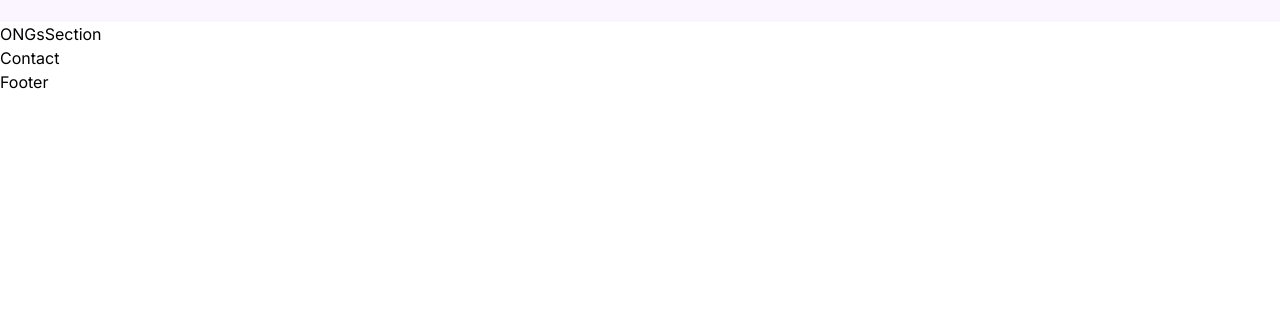
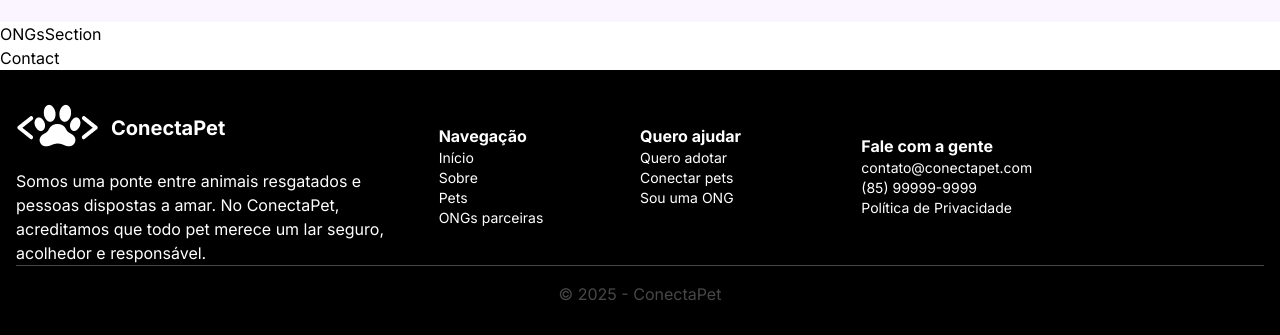
Before and after one commit to flaviare1s/conectapet-front, a React (Vite) app: page / in a window 1280 px wide. Shown: the part 906-1241 px from the top of the page. Before the commit the page ends 1000 px from the top, so only its background shows below. Built offline with nearby package versions, Linux system fonts and the light colour scheme.

Commit message:
feat: inicia elaboração do footer

```diff
--- a/src/App.jsx
+++ b/src/App.jsx
@@ -14,6 +14,7 @@ import { Footer } from "./components/Footer"
 import { Header } from "./components/Header"
 import { SelectAccountType } from "./pages/SelectAccountType"
 import { PetProfile } from "./pages/PetProfile"
+import { PoliticaPrivacidade } from "./pages/PoliticaPrivacidade"
 
 function App() {
 
@@ -35,6 +36,7 @@ function App() {
             <Route path="/pets/edit/:id" element={<PetEdit />} />
             <Route path='/ongs' element={<ONGs />} />
             <Route path='/congratulations' element={<Congratulations />} />
+            <Route path='/privacidade' element={<PoliticaPrivacidade />} />
             <Route path='*' element={<NotFound />} />
           </Routes>
         </main>
--- a/src/components/Banner.jsx
+++ b/src/components/Banner.jsx
@@ -1,7 +1,7 @@
 export const Banner = () => {
     return (
       <div>
-        Banner
+        Estou fazendo o banner
       </div>
     )
   }
--- a/src/components/Footer.jsx
+++ b/src/components/Footer.jsx
@@ -1,7 +1,54 @@
+import { Link } from "react-router-dom"
+import logo from "../assets/logo-pb.png"
+
 export const Footer = () => {
   return (
-    <div>
-      Footer
-    </div>
+    <footer className="bg-black text-white p-4 flex flex-col justify-center items-center">
+      <div className="grid grid-cols-1 md:grid-cols-3 items-center gap-5">
+        <div>
+          <div className="flex items-center gap-3">
+            <div className="w-[56px] md:w-[83px]">
+              <img src={logo} alt="" />
+            </div>
+            <h2 className="font-bold text-lg md:text-xl">ConectaPet</h2>
+          </div>
+          <div>
+            <p>Somos uma ponte entre animais resgatados e pessoas dispostas a amar. No ConectaPet, acreditamos que todo pet merece um lar seguro, acolhedor e responsável.</p>
+          </div>
+        </div>
+        <div className="grid grid-cols-2">
+          <div>
+            <h3 className="font-bold">Navegação</h3>
+            <nav className="flex flex-col text-sm">
+              <Link to="/" >Início</Link>
+              <Link to="/about" >Sobre</Link>
+              <Link to="/pets" >Pets</Link>
+              <Link to="/ongs" >ONGs parceiras</Link>
+            </nav>
+          </div>
+          <div>
+            <h3 className="font-bold">Quero ajudar</h3>
+            <nav className="flex flex-col text-sm">
+              <Link to="/signup/user" >Quero adotar</Link>
+              <Link to="/pets" >Conectar pets</Link>
+              <Link to="/signup/guardian" >Sou uma ONG</Link>
+            </nav>
+          </div>
+        </div>
+        <div>
+          <div>
+            <h3 className="font-bold">Fale com a gente</h3>
+            <div className="text-sm">
+              <p>contato@conectapet.com</p>
+              <p>(85) 99999-9999</p>
+              <Link to="/privacidade" >Política de Privacidade</Link>
+            </div>
+          </div>
+        </div>
+      </div>
+      <div className="text-cinza text-center border-t border-cinza py-4 w-full">
+        <p>© 2025 - ConectaPet</p>
+      </div>
+    </footer>
   )
 }
--- /dev/null
+++ b/src/pages/PoliticaPrivacidade.jsx
@@ -0,0 +1,5 @@
+export const PoliticaPrivacidade = () => {
+  return (
+    <div>PoliticaPrivacidade</div>
+  )
+}
```
